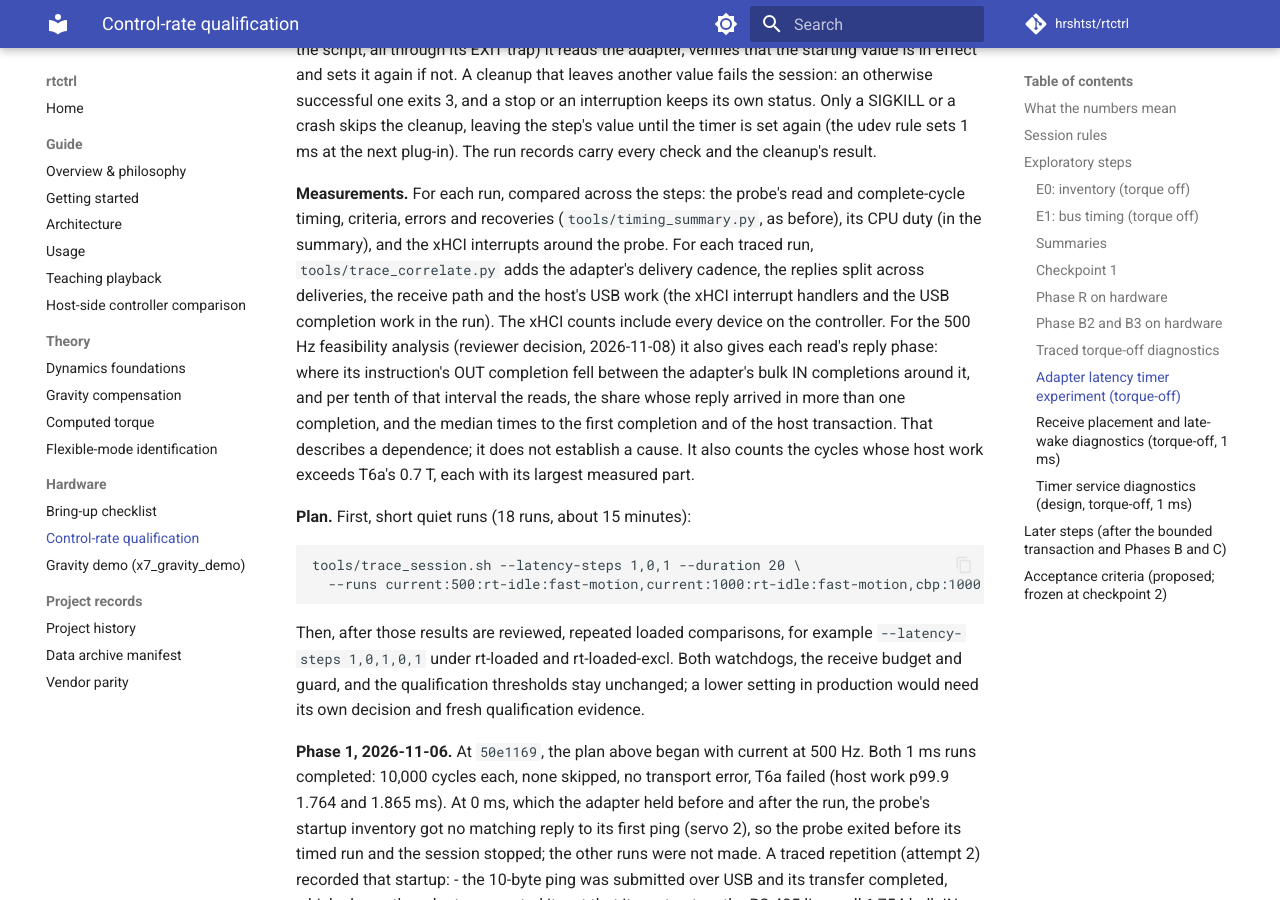
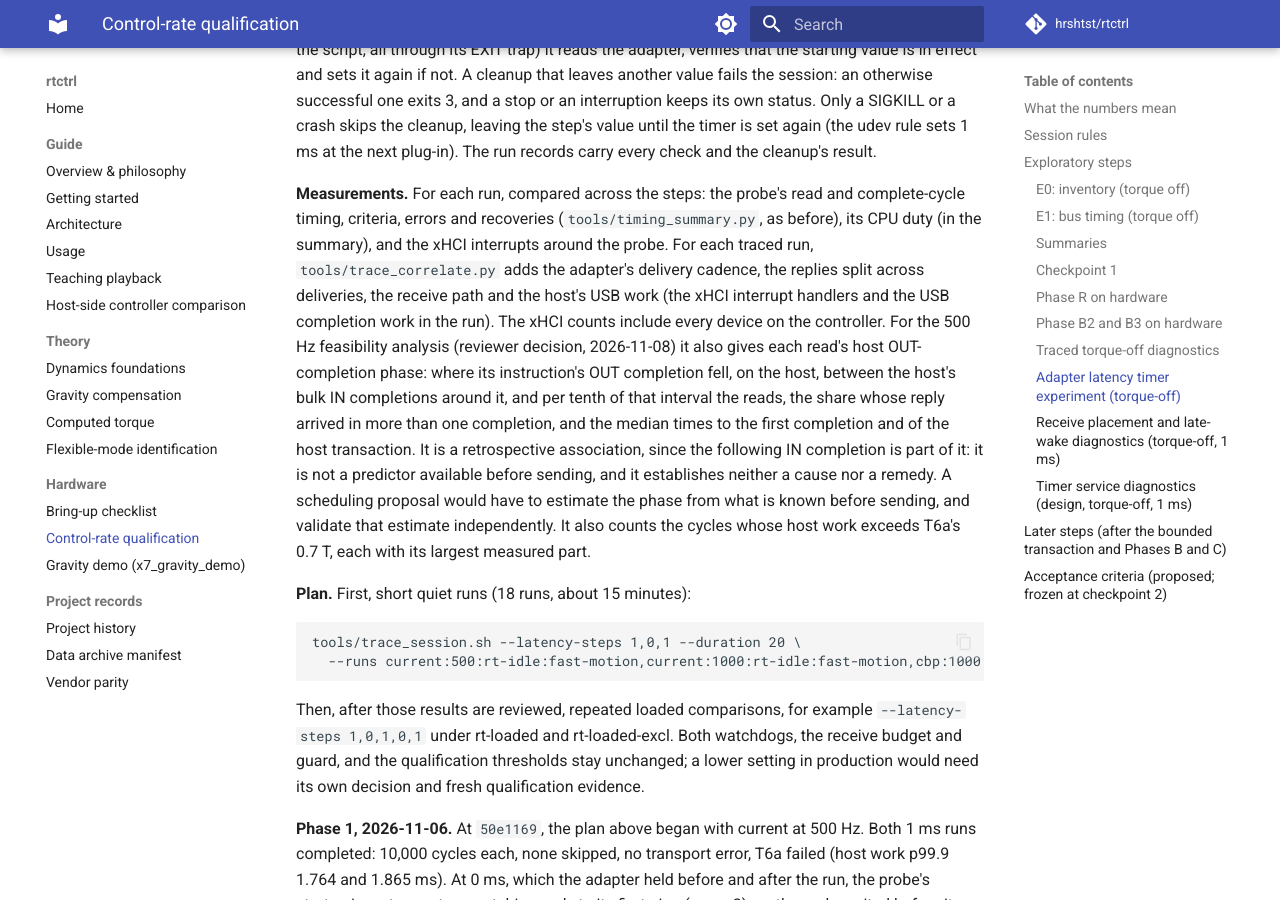
Before and after one commit to hrshtst/rtctrl, an MkDocs documentation site: the page built from docs/hardware/control-rate.md, in a window 1280 px wide and 900 px high, scrolled down 16124 px. Built offline with MkDocs 1.6.1 and Material for MkDocs 9.7.7, drawn with Linux system fonts in a browser that asks for light colours; comment, search, counter and statistics services are not loaded.

Commit message:
docs(tools): label the 500 Hz result the host OUT-completion phase
The phase is where each instruction's OUT completion fell, on the
host, between the host's bulk IN completions around it: a
retrospective association, since the following IN completion is part
of it, not a predictor available before sending, a cause or a remedy
(reviewer, 2026-11-08). The output, its docstring, the test and the
docs say so; a scheduling proposal would need a phase estimate from
what is known before sending, validated independently.

Claude-Session: https://claude.ai/code/session_019n1vHmKvqcQXktHbT1RjBu

```diff
--- a/docs/hardware/control-rate.md
+++ b/docs/hardware/control-rate.md
@@ -719,12 +719,16 @@ the xHCI interrupts around the probe. For each traced run,
 split across deliveries, the receive path and the host's USB work (the xHCI
 interrupt handlers and the USB completion work in the run). The xHCI counts
 include every device on the controller. For the 500 Hz feasibility analysis
-(reviewer decision, 2026-11-08) it also gives each read's reply phase: where
-its instruction's OUT completion fell between the adapter's bulk IN
-completions around it, and per tenth of that interval the reads, the share
-whose reply arrived in more than one completion, and the median times to
-the first completion and of the host transaction. That describes a
-dependence; it does not establish a cause. It also counts the cycles whose
+(reviewer decision, 2026-11-08) it also gives each read's host
+OUT-completion phase: where its instruction's OUT completion fell, on the
+host, between the host's bulk IN completions around it, and per tenth of
+that interval the reads, the share whose reply arrived in more than one
+completion, and the median times to the first completion and of the host
+transaction. It is a retrospective association, since the following IN
+completion is part of it: it is not a predictor available before sending,
+and it establishes neither a cause nor a remedy. A scheduling proposal
+would have to estimate the phase from what is known before sending, and
+validate that estimate independently. It also counts the cycles whose
 host work exceeds T6a's 0.7 T, each with its largest measured part.
 
 **Plan.** First, short quiet runs (18 runs, about 15 minutes):
```
Also changed, not shown: 2 other files.
